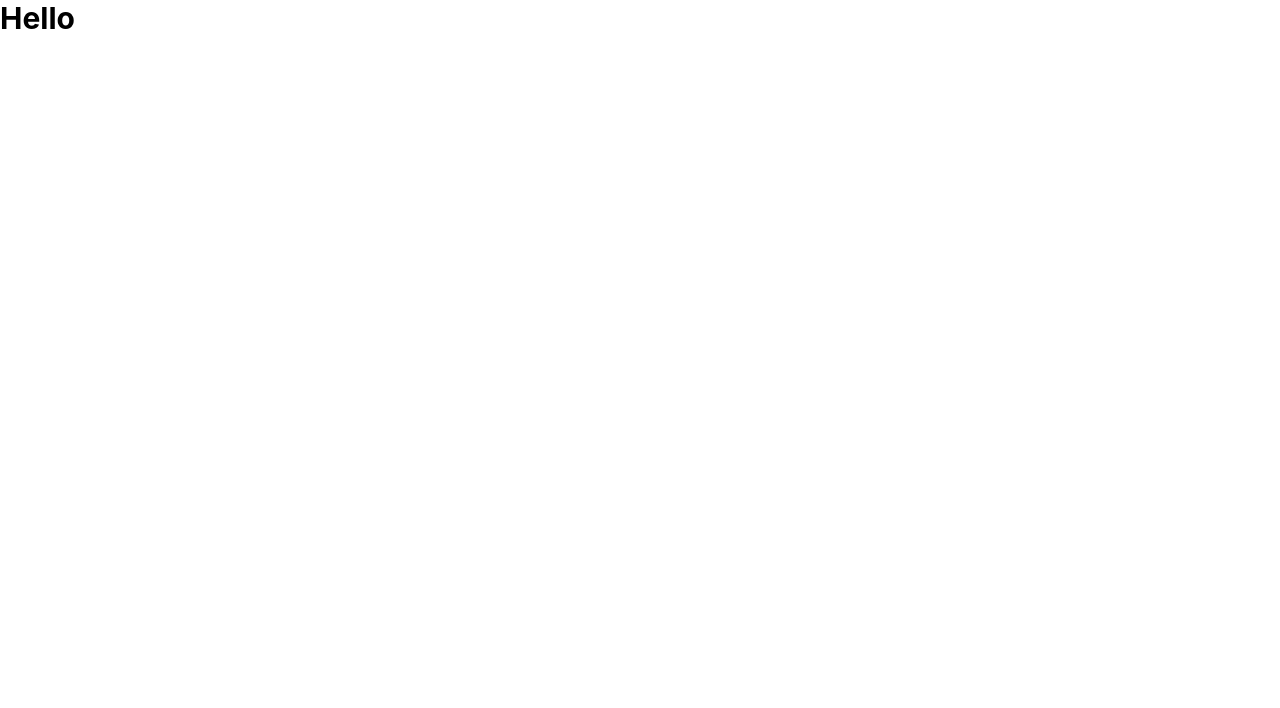
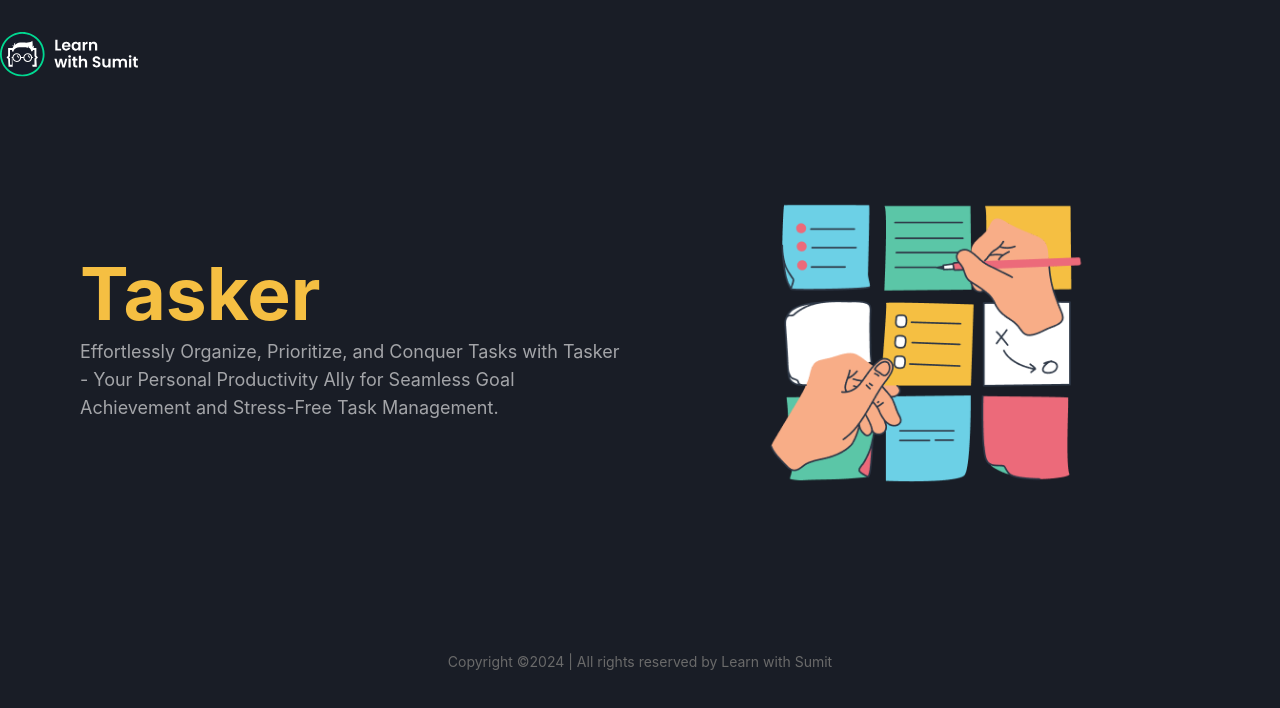
Before and after one commit to ShahinulRafi/Tasker, a React (Vite) app: page / in a window 1280 px wide. Shown: the top 708 px of the page. Built offline with nearby package versions, Linux system fonts and the light colour scheme.

Commit message:
header footer hero

```diff
--- a/index.html
+++ b/index.html
@@ -6,7 +6,7 @@
     <meta name="viewport" content="width=device-width, initial-scale=1.0" />
     <title>tasker</title>
   </head>
-  <body>
+  <body class="bg-[#191D26] text-white font-[Inter]">
     <div id="root"></div>
     <script type="module" src="/src/main.jsx"></script>
   </body>
--- a/src/App.jsx
+++ b/src/App.jsx
@@ -1,11 +1,15 @@
+import Footer from "./Footer";
+import Header from "./Header";
+import Hero from "./Hero";
 
 function App() {
-
   return (
     <>
-      <div className="text-3xl font-bold">Hello</div>
+      <Header />
+      <Hero />
+      <Footer />
     </>
-  )
+  );
 }
 
-export default App
+export default App;
--- /dev/null
+++ b/src/Footer.jsx
@@ -0,0 +1,11 @@
+export default function Footer() {
+  return (
+    <footer className="py-6 md:py-8">
+      <div className="container mx-auto">
+        <p className="text-center text-xs text-[#6A6A6A] lg:text-sm">
+          Copyright ©2024 | All rights reserved by Learn with Sumit
+        </p>
+      </div>
+    </footer>
+  );
+}
--- /dev/null
+++ b/src/Header.jsx
@@ -0,0 +1,13 @@
+import LWSLogo from "./assets/lws-logo-en.svg";
+
+export default function Header() {
+  return (
+    <nav className="py-6 md:py-8 fixed top-0 w-full !bg-[#191D26] z-50">
+      <div className="container mx-auto flex items-center justify-between gap-x-6">
+        <a href="/">
+          <img className="h-[45px]" src={LWSLogo} alt="Lws" />
+        </a>
+      </div>
+    </nav>
+  );
+}
--- /dev/null
+++ b/src/Hero.jsx
@@ -0,0 +1,31 @@
+import Frame from "./assets/frame.png";
+
+export default function Hero() {
+  return (
+    <section className="pb-[114px] pt-20 md:mt-[100px]">
+      <div className="container lg:px-20">
+        <div className="grid items-center gap-6 md:grid-cols-2">
+          <div className="flex justify-center md:order-2">
+            <img
+              className="max-md:w-full"
+              src={Frame}
+              width="326"
+              height="290"
+              alt="frame"
+            />
+          </div>
+          <div>
+            <h1 className="mb-1.5 text-[56px] font-bold leading-none text-[#F5BF42] lg:text-[73px]">
+              Tasker
+            </h1>
+            <p className="text-lg my-2 opacity-60">
+              Effortlessly Organize, Prioritize, and Conquer Tasks with Tasker -
+              Your Personal Productivity Ally for Seamless Goal Achievement and
+              Stress-Free Task Management.
+            </p>
+          </div>
+        </div>
+      </div>
+    </section>
+  );
+}
```
Also changed, not shown: src/assets/frame.png (added), src/assets/lws-logo-en.svg (added).
